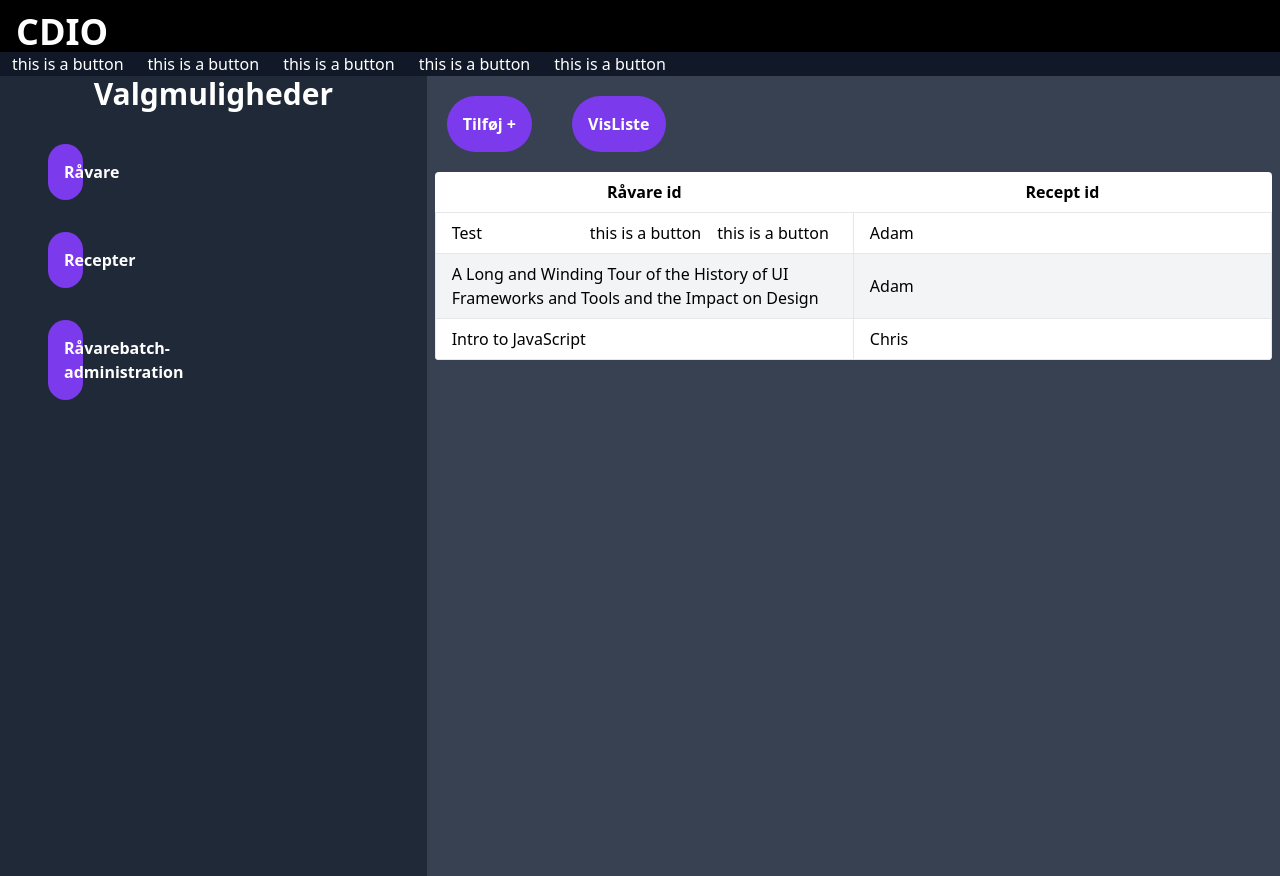
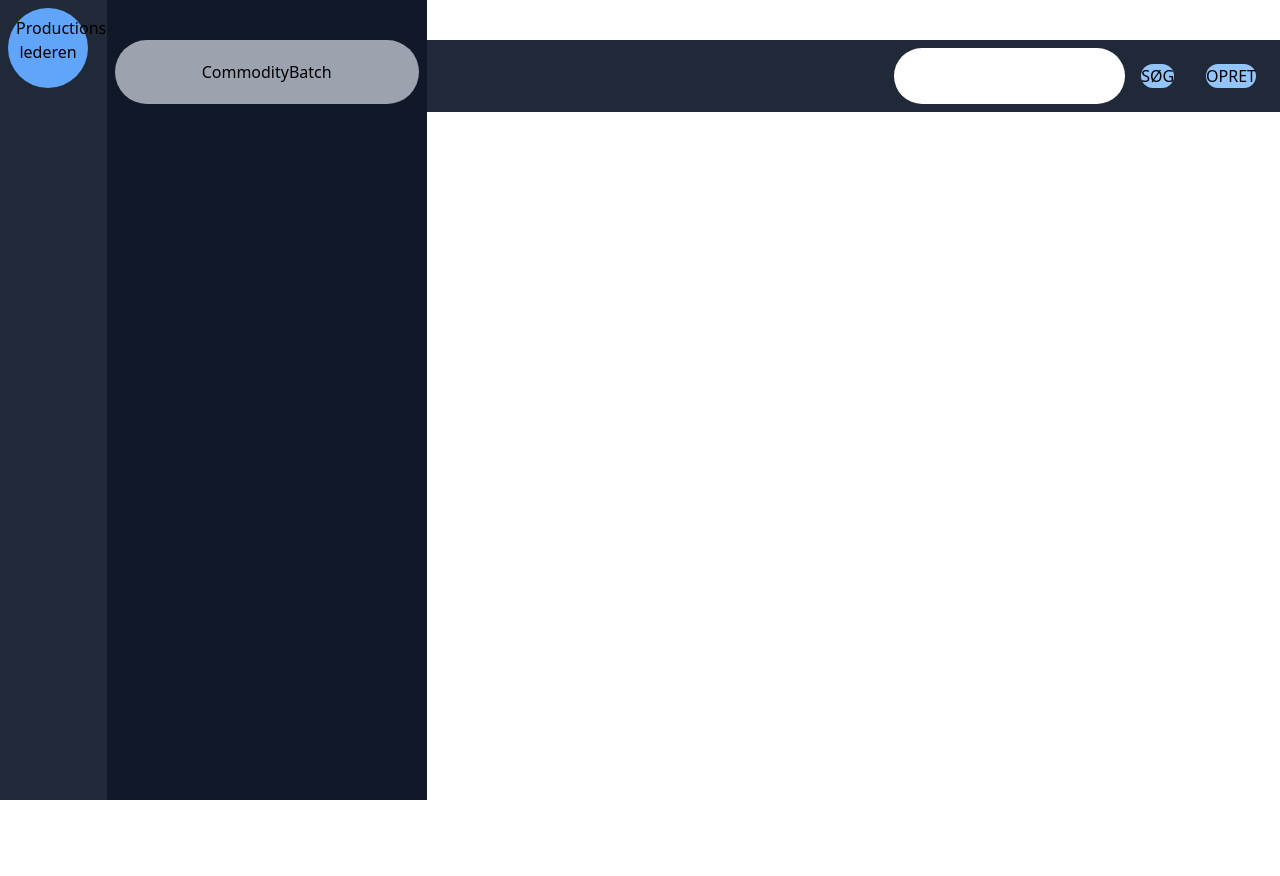
Before and after one commit to GRP25/CDIO_Final, a plain HTML site: page src/main/Presentation/CommodityBatchAdmin.html in a window 1280 px wide. After the commit the page ends 840 px from the top, so only its background shows below. Drawn offline with nearby package versions, Linux system fonts and the light colour scheme.

Commit message:
CommodityBatchAdmin

```diff
--- a/src/main/Presentation/CommodityBatchAdmin.html
+++ b/src/main/Presentation/CommodityBatchAdmin.html
@@ -1,134 +1,3 @@
-<!DOCTYPE html>
-
-<html lang="en">
-
-<meta charset="utf-8">
-<meta http-equiv="X-UA-Compatible" content="IE=edge">
-<title>CDIO</title>
-<meta name="description" content="">
-<meta name="viewport" content="width=device-width, initial-scale=1">
-<!--<link rel="stylesheet" href="tailwindStyle.css">-->
-<link href="https://unpkg.com/tailwindcss@%5E1.0/dist/tailwind.min.css" rel="stylesheet">
-
-<script src="https://ajax.googleapis.com/ajax/libs/jquery/3.4.1/jquery.min.js"></script>
-<script src="script.js"></script>
-
-<body class="bg-gray-700">
-<!--Header containing logo and title-->
-<header class="flex items-end justify-between bg-black px-4 pt-3">
-    <div>
-        <span class="font-bold text-4xl text-white">CDIO</span>
-    </div>
-
-
-    <div>
-        <img class="h-8 fill-white " src="health.svg" alt="">
-
-    </div>
-</header>
-<!--Overhead fan containing links to the different administrations-->
-<div :class="administrationer" class="flex items-end text-white justify-start bg-gray-900">
-    <button type="button" class="inline-block px-3 hover:text-blue-500 "> this is a button</button>
-    <button type="button" class="inline-block px-3 hover:text-blue-500 "> this is a button</button>
-    <button type="button" class="inline-block px-3 hover:text-blue-500 "> this is a button</button>
-    <button type="button" class="inline-block px-3 hover:text-blue-500 "> this is a button</button>
-    <button type="button" class="inline-block px-3 hover:text-blue-500 "> this is a button</button>
-</div>
-<!--Sideboard with the different functions the administration can perform-->
-<div class="relative h-screen w-1/3 bg-gray-800 float-left">
-    <div :class="sidebar" class="container absolute inset-y-0 left-0 px-4 py3">
-        <h5 class="font-semibold text-3xl text-white text-center">Valgmuligheder</h5>
-
-        <!-- Circle bar -->
-        <div class="block w-1/4">
-            <a href="#"
-               class="block button bg-purple-600 hover:bg-purple-800 text-white font-bold py-4 px-4 m-8 rounded-full text-center">Råvare</a>
-            <a href=" #" class="block button bg-purple-600 hover:bg-purple-800 text-white font-bold py-4 px-4 m-8 rounded-full text-center"
-               onclick="listPrecriptions()">Recepter</a>
-            <a href=" #" class="block button bg-purple-600 hover:bg-purple-800 text-white font-bold py-4 px-4 m-8 rounded-full text-center"
-               onclick="listPrecriptions()">Råvarebatch-administration</a>
-        </div>
-
-        <!-- Filter bar -->
-        <div id="filter-list" class="w-3/4 ">
-
-        </div>
-    </div>
-</div>
-<!--main container will contain results and lists-->
-<div :class="mainScreen" class="relative h-screen w-2/3 bg-gray-700 float-right">
-
-    <!--Create and show list components-->
-    <div class="flex justify-start inline-block h-24 px-full mb-0">
-        <a href="#"
-           class="block button bg-purple-600 hover:bg-purple-800 text-white font-bold py-4 px-4 m-5 rounded-full text-center">Tilføj
-            +</a>
-        <a href="#"
-           class="block button bg-purple-600 hover:bg-purple-800 text-white font-bold py-4 px-4 m-5 rounded-full text-center"
-           onclick="listCommodities();">VisListe</a>
-    </div>
-
-    <!--Table for showing results-->
-    <div class="flex max-w-full mx-2 rounded overflow-hidden bg-white content-center">
-        <table class="table-fixed w-full mx-auto">
-            <thead>
-            <tr>
-                <th class="w-1/2 px-4 py-2">Råvare id</th>
-                <th class="w-1/2 px-4 py-2">Recept id</th>
-            </tr>
-            </thead>
-            <tbody>
-            <tr>
-                <td class="border px-4 py-2">
-                    <span class="float-left">Test</span>
-                    <div class="flex inline-block justify-end ">
-                        <button class="button float-right px-2">this is a button</button>
-                        <button class="button float-right px-2">this is a button</button>
-                    </div>
-                </td>
-                <td class="border px-4 py-2">Adam</td>
-            </tr>
-            <tr class="bg-gray-100">
-                <td class="border px-4 py-2">A Long and Winding Tour of the History of UI Frameworks and Tools
-                    and the Impact on Design</td>
-                <td class="border px-4 py-2">Adam</td>
-            </tr>
-            <tr>
-                <td class="border px-4 py-2">Intro to JavaScript</td>
-                <td class="border px-4 py-2">Chris</td>
-            </tr>
-            </tbody>
-        </table>
-    </div>
-</div>
-
-
-
-</body>
-
-</html>
-
-
-
-
-
-
-
-
-
-
-
-
-
-
-
-
-
-
-
-
-
-<!--
 <!DOCTYPE html>
 <html lang="en">
 <head>
@@ -140,27 +9,46 @@
 
 </head>
     <body>
+        <div>
+            <!--Sidebar-->
+            <div class="fixed top-0 bottom0 w-1/3 flex flex-row">
+                <!--Circle bar-->
+                <div class="w-1/4 h-screen bg-gray-800 flex flex-col p-2">
+                    <div onclick="" class="cursor-pointer w-20 h-20 rounded-full bg-blue-400 hover:bg-blue-500 text-center p-2">
+                        Productions lederen
+                    </div>
+                </div>
 
-        <div class="container">
+                <!--Filter bar-->
+                <div class="w-3/4 bg-gray-900 pt-10 p-2">
+                    <div onclick="" class="cursor-pointer w-30 h-30 rounded-full bg-gray-400 hover:bg-gray-500 text-center p-5">
+                        CommodityBatch
+                    </div>
+                </div>
+            </div>
+
+            <!--Container-->
+            <div class="w-2/3 ml-auto h-screen">
+
                  <div class="h-auto w-full bg-gray-800 my-10 ">
-                 &lt;!&ndash;Search Bar&ndash;&gt;
+                     <!--Search Bar-->
                      <div class="p-2 flex justify-end" >
                          <input type="text" class="rounded-full">
-                     <button class="m-4 bg-blue-300 rounded-full">SØG</button>
-                     <button onclick="showModal(true)" class="m-4 bg-blue-300 rounded-full">OPRET</button>
+                         <button class="cursor-pointer m-4 bg-blue-300 rounded-full">SØG</button>
+                         <button onclick="showModal(true)" class="cursor-pointer m-4 bg-blue-300 rounded-full">OPRET</button>
                      </div>
-                    &lt;!&ndash;Body showElementsAuto()&ndash;&gt;
+                        <!--Body showElementsAuto()-->
                      <div class="text-black">
                          <div id="commodityBatch-list">
 
                          </div>
                      </div>
                  </div>
-        </div>
 
-        &lt;!&ndash;Add information by user to commodityBatch&ndash;&gt;
-        <div id="modal-view" class="hidden">
-            &lt;!&ndash;Information field&ndash;&gt;
+
+                <!--Add information by user to commodityBatch-->
+                <div id="modal-view" class="hidden flex-col  items-center  h-screen">
+                    <!--Information field-->
                     <div class="bg-gray-300 w-1/3 p-3">
                         <label>
                             Commodity Batch Id
@@ -180,17 +68,17 @@
                         </label>
                     </div>
 
-            &lt;!&ndash;Create and Cancel buttons&ndash;&gt;
+                    <!--Create and Cancel buttons-->
                     <div class="flex flex-row justify-end">
-                <button onclick="hideModal()" class="bg-red-200">Cancel</button>
-                <button id="modal-add" onclick="addElement()" class="bg-blue-200">Add Element</button>
-                <button id="modal-update" onclick="updateElement(document.getElementById('commodityBatch_id-input').value)"  class="bg-blue-200">Update Element</button>
+                        <button onclick="hideModal()" class="cursor-pointer bg-red-200">Cancel</button>
+                        <button id="modal-add" onclick="addElement()" class="cursor-pointer bg-blue-200">Add Element</button>
+                        <button id="modal-update" onclick="updateElement(document.getElementById('commodityBatch_id-input').value)"  class="cursor-pointer bg-blue-200">Update Element</button>
 
                     </div>
-
+                </div>
 
             </div>
-
+        </div>
 
     <script>
 
@@ -241,7 +129,7 @@
 
             // To add attributes to data base if all attributes are not empty
             if (commodityBatch_id && commodity_id && weight && supplier) {
-                /*element = [{
+                elements = [{
                     commodityBatch_id: commodityBatch_id,
                     commodity_id: commodity_id,
                     weight: weight,
@@ -249,24 +137,25 @@
                 }];
 
                 $.ajax({
-                    url: 'REST/Resources/commodityBatch/',
+                    url: 'https://api.mama.sh/cdio/api/commodityBatch',
                     method: 'POST',
                     contentType: "application/json",
-                    data: JSON.stringify(element),
-                    success: function (element) {
+                    data: JSON.stringify(elements),
+                    success: function (elements) {
                         // Display element
-                        showElementsAuto(element)
+                        showElementsAuto(elements)
                     },
                     error: function (jqXHR, textStatus, error) {
-                        alert(jqXHR.responseText)
+                        alert(jqXHR.responseText + textStatus + error)
                     }
-                });*/
-                elements.push ({
+                });
+            }
+                /*elements.push ({
                     commodityBatch_id: commodityBatch_id,
                     commodity_id: commodity_id,
                     weight: weight,
                     supplier: supplier
-                });}
+                });}*/
 
 
 
@@ -295,34 +184,21 @@
         function showElementsAuto(elements) {
             const single_element = document.getElementById('commodityBatch-list');
 
+            while (single_element.firstChild) single_element.removeChild(single_element.lastChild)
 
-            let color = true; // todo
 
 
             for (element of elements) {
-                if(color) {
                     single_element.insertAdjacentHTML('beforebegin', `
-                                                <div class="bg-gray-400 flex">
-                                                <div onclick="showElementInfo('${element.commodityBatch_id}', false)" class=" ">${element.commodityBatch_id} </div>
+                                                <div class="bg-gray-400 flex p-2">
+                                                <div class="cursor-pointer text-green-600">ID: ${element.commodityBatch_id} </div>
                                                 <div class="ml-auto">
-                                                <button onclick="showElementInfo('${element.commodityBatch_id}', true)" class="text-green-600">U</button>
+                                                <button onclick="showElementInfo('${element.commodityBatch_id}', false)" class="cursor-pointer text-green-600">Element Information</button>
+                                                <button onclick="showElementInfo('${element.commodityBatch_id}', true)" class="cursor-pointer text-green-600">U</button>
                                                 <button class="text-red-600">X</button>
                                                 </div>
                                                 </div>
                                                 `)
-                    color = false;
-                } else {
-                    single_element.insertAdjacentHTML('beforebegin', `
-                                                <div class="bg-gray-100 flex">
-                                                <div onclick="showElementInfo('${element.commodityBatch_id}')" class=" ">${element.commodityBatch_id} </div>
-                                                <div class="ml-auto">
-                                                <button class="text-green-600">U</button>
-                                                <button class="text-red-600">X</button>
-                                                </div>
-                                                </div>
-                                                `)
-                    color = true;
-                }
             }
         }
 
@@ -409,4 +285,4 @@
 
 
     </body>
-</html>-->
+</html>
```
Lines whose indentation alone changed are shown as unchanged.
